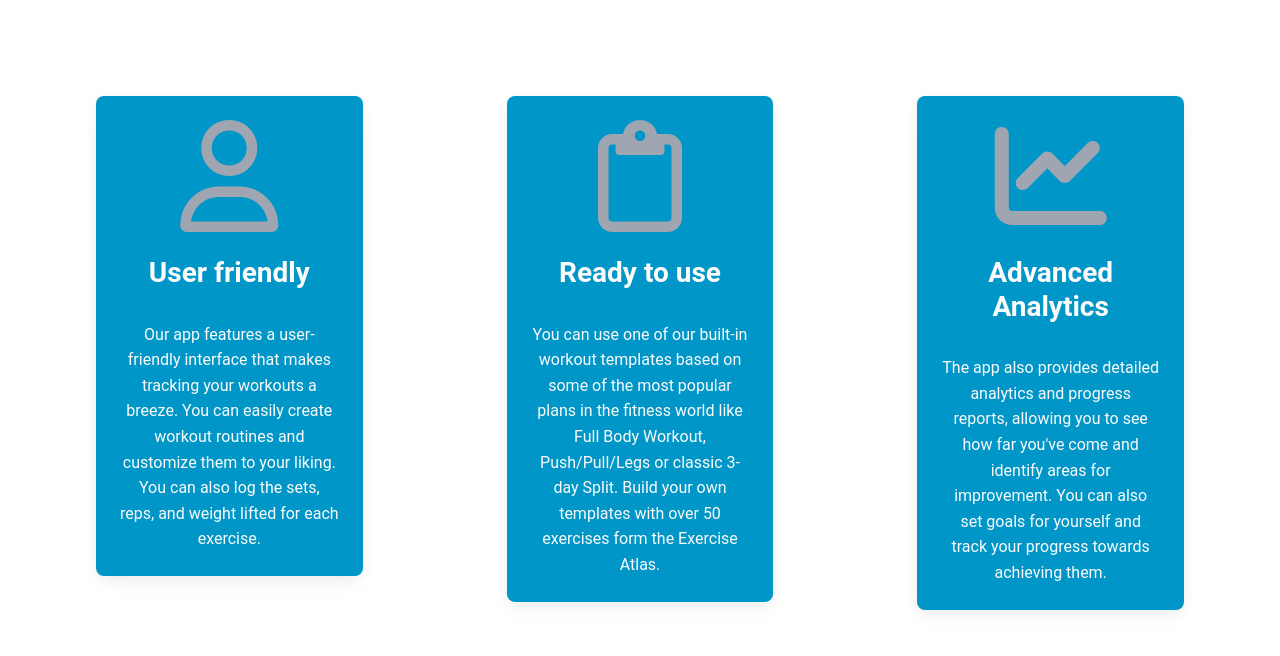
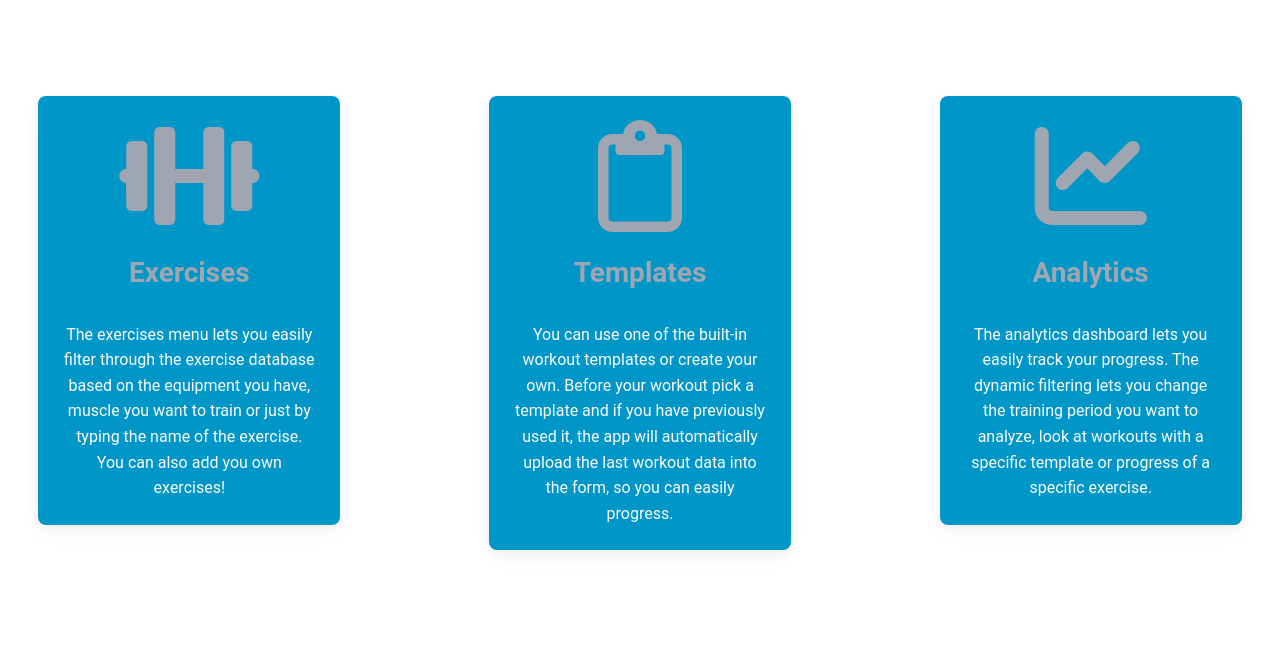
Before and after one commit to norberto926/NewGym, a Django app: page / in a window 1280 px wide. Shown: the part 640-1296 px from the top of the page. Run offline with Django 4.2, Linux system fonts and the light colour scheme; some libraries are stand-ins or nearby versions; some web fonts are replaced.

Commit message:
changes to about and features sections of landing page

```diff
--- a/WorkoutTracker/templates/landing_page.html
+++ b/WorkoutTracker/templates/landing_page.html
@@ -63,43 +63,43 @@
 </div>
 </section>
 {#card section#}
-<section class="p-5">
-<div class="row text-center gap-4">
-    <div class="col-md m-5">
+<section class="pt-5">
+<div class="row py-5 justify-content-around gap-5">
+    <div class="col-md-3">
         <div class="card" style="background-color: #0096c7">
             <div class="card-body text-center">
-                <i class="fa-sharp fa-regular fa-user text-secondary fa-7x pb-4"></i>
-                <h3 class="card-title text-light pb-4"><strong>User friendly</strong></h3>
+                <i class="fa-solid fa-regular fa-dumbbell text-secondary fa-7x pb-4"></i>
+                <h3 class="card-title pb-4 text-secondary"><strong>Exercises</strong></h3>
                 <p class="card-text text-light">
-                    Our app features a user-friendly interface that makes tracking your workouts a breeze.
-                    You can easily create workout routines and customize them to your liking.
-                    You can also log the sets, reps, and weight lifted for each exercise.
+                    The exercises menu lets you easily filter through the exercise database based on
+                    the equipment you have, muscle you want to train or just by typing the name of the exercise.
+                    You can also add you own exercises!
                 </p>
             </div>
         </div>
     </div>
-    <div class="col-md m-5">
+    <div class="col-md-3">
         <div class="card" style="background-color: #0096c7">
             <div class="card-body text-center">
                 <i class="fa-sharp fa-regular fa-clipboard text-secondary fa-7x pb-4"></i>
-                <h3 class="card-title text-light pb-4"><strong>Ready to use</strong></h3>
+                <h3 class="card-title pb-4 text-secondary"><strong>Templates</strong></h3>
                 <p class="card-text text-light">
-                    You can use one of our built-in workout templates based on some of the most popular plans in the fitness world like
-                    Full Body Workout, Push/Pull/Legs or classic 3-day Split.
-                    Build your own templates with over 50 exercises form the Exercise Atlas.
+                    You can use one of the built-in workout templates or create your own.
+                    Before your workout pick a template and if you have previously used it, the app will automatically
+                    upload the last workout data into the form, so you can easily progress.
                 </p>
             </div>
         </div>
     </div>
-    <div class="col-md m-5">
+    <div class="col-md-3">
         <div class="card" style="background-color: #0096c7">
             <div class="card-body text-center">
                 <i class="fa-solid fa-chart-line text-secondary fa-7x pb-4"></i>
-                <h3 class="card-title text-light pb-4"><strong>Advanced Analytics</strong></h3>
+                <h3 class="card-title pb-4 text-secondary"><strong>Analytics</strong></h3>
                 <p class="card-text text-light">
-                    The app also provides detailed analytics and progress reports,
-                    allowing you to see how far you've come and identify areas for improvement.
-                    You can also set goals for yourself and track your progress towards achieving them.
+                    The analytics dashboard lets you easily track your progress. The dynamic filtering lets you
+                    change the training period you want to analyze, look at workouts with a specific template or
+                    progress of a specific exercise.
                 </p>
             </div>
         </div>
@@ -107,32 +107,43 @@
 </div>
 </section>
 {# about section #}
-<section class="text-secondary">
-        <div class="row align-items-center py-5 text-center">
-            <div class="col">
+<section class="text-secondary pt-5">
+<div class="d-flex justify-content-center">
+<h1 class="text-secondary display-2">About</h1>
+</div>
+        <div class="row align-items-center py-5">
+            <div class="d-none d-md-block col">
             <img class="img-fluid p-5 me-5" src="{% static 'WorkoutTracker/Screenshot2.png' %}">
             </div>
             <div class='col ps-5'>
-            <p class="lead text-justify">
+            <p class="lead">
             <strong>
-                This is my final fullstack project for Coderslab Python Developer Bootcamp
-                with Python/Django backend and Javascript ES6 and Material Design Bootstrap on the frontend.
-                This app lets you log your workout based on previously created template. You can try it out by simply
-                clicking login with the initial username and password.
+                New Gym is my final project for Coderslab Python Developer Bootcamp. It has all functionalities of
+                a commercial workout tracker application. The database, backend and frontend is my original design.
+                The project reflects my passion for strength training and showcase my data analysis skillset.
+
             </strong>
             </p>
-            <a class="btn btn-lg btn-secondary w-50 my-5" href="/sign_up"><strong>Try it out!</strong></a>
+                            <p class="lead text-justify">
+            <strong>
+                Feel free to register as a new user and track your own workouts or login as a preview user
+                with just one click. Please bear in mind that the application and database is hosted on
+                <span class="text-secondary">render</span> a free hosting platform and it can take a few seconds to
+                perform an action.
+            </strong>
+            </p>
             <h1 class="text-center text-secondary pt-5" style="font-size: 40px"><strong>Technology stack</strong></h1>
     <div class='row justify-content-around align-items-center text-secondary text-center' style="font-size: 24px">
         <div class="col-md"><i class="fa-brands fa-python fa-3x"></i></div>
         <div class="col-md"><i class="fa-brands fa-js fa-3x"></i></div>
         <div class="col-md"><i class="fa-brands fa-mdb fa-3x"></i></div>
-        <div class="col-md"><img class="img-fluid" src="{% static 'WorkoutTracker/postgresql .png' %}"></div>
-        <div class="col-md"><img class="img-fluid" src="{% static 'WorkoutTracker/django.ico' %}"></div>
+        <div class="col-md"><img class="img-fluid w-50" src="{% static 'WorkoutTracker/postgresql .png' %}"></div>
+        <div class="col-md"><img class="img-fluid w-75" src="{% static 'WorkoutTracker/django.ico' %}"></div>
     </div>
             </div>
         </div>
 </section>
+{#  #}
 
 
 {% endblock %}
```
